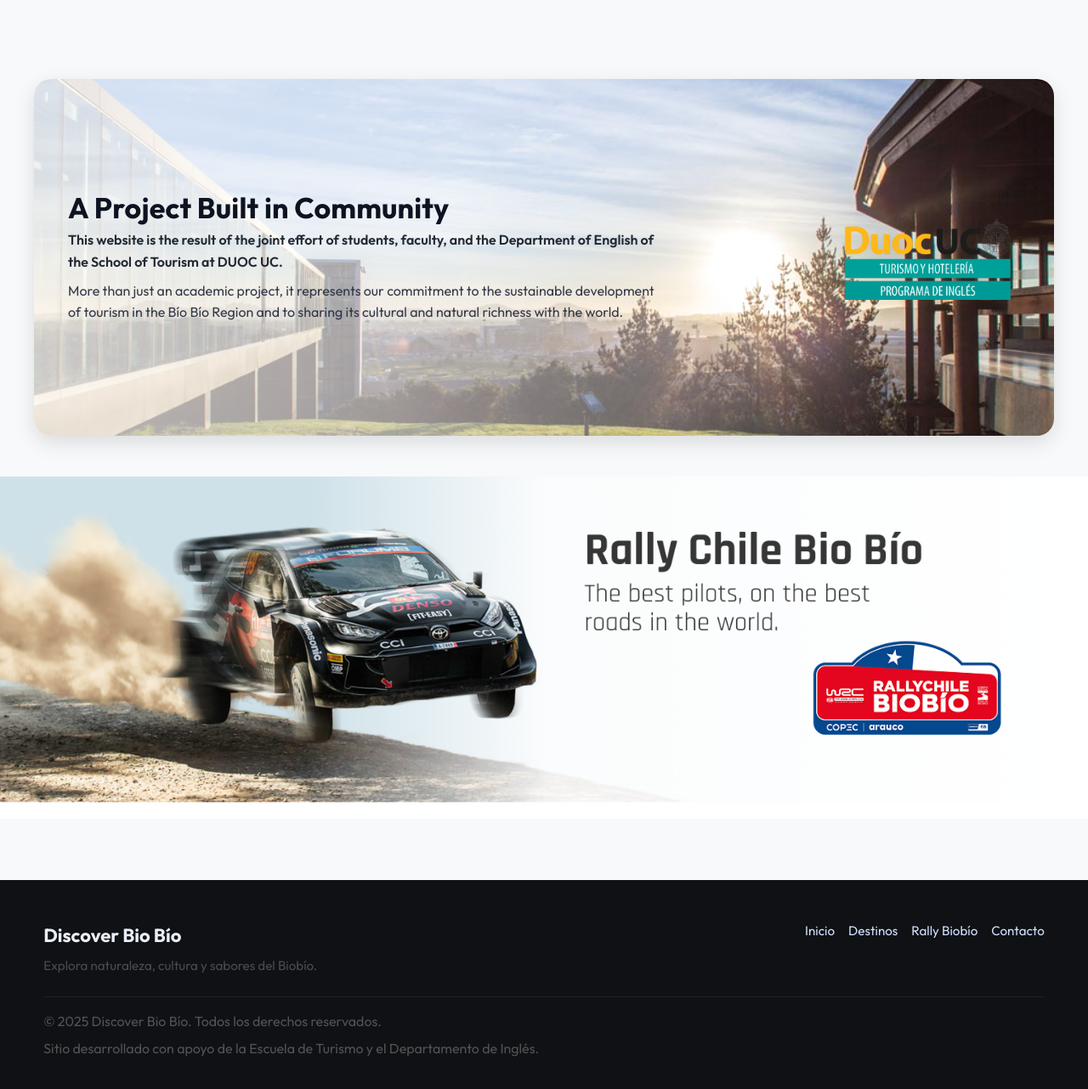
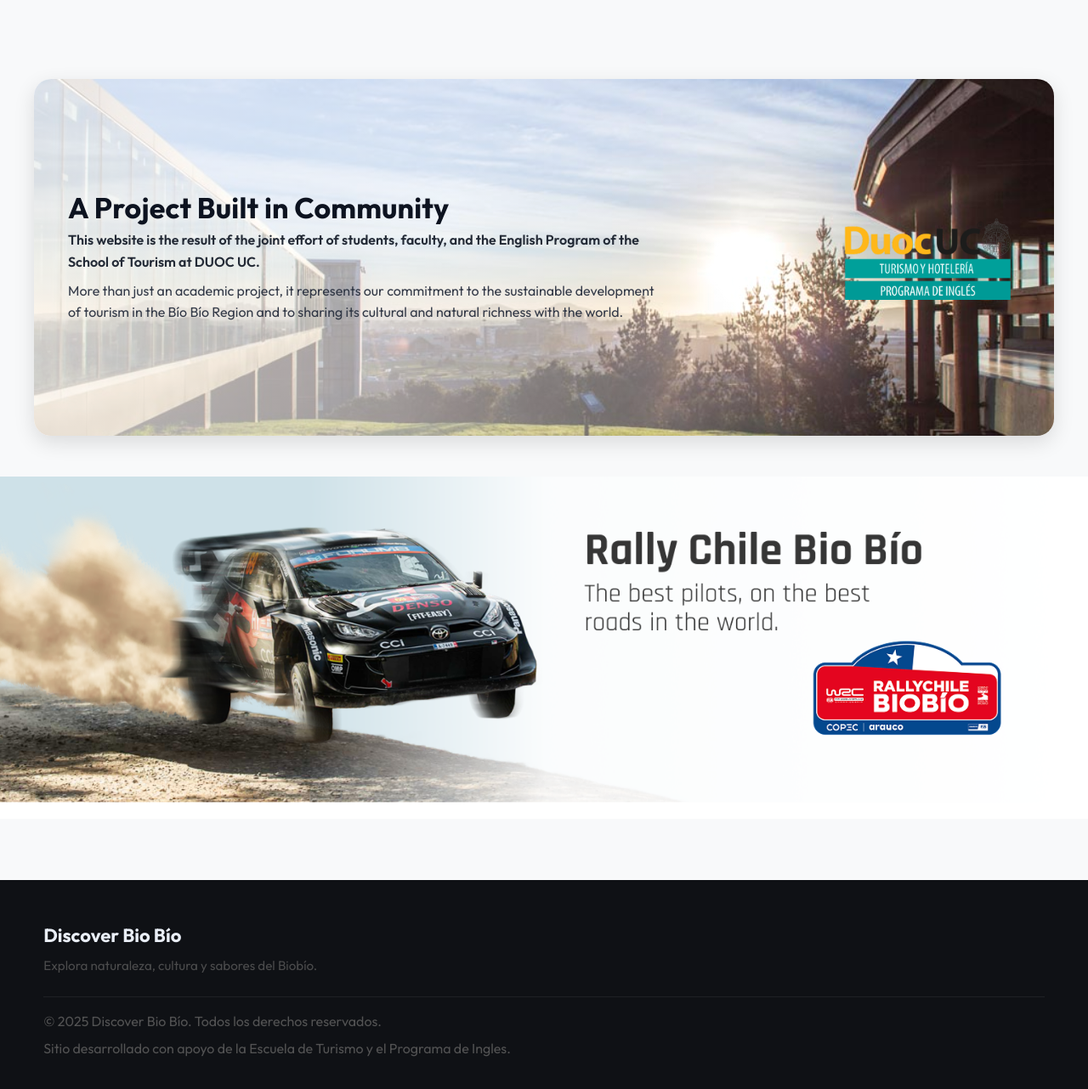
Before and after one commit to chgustavo123-oss/discover-biobio, a plain HTML site: page index.html in a window 1280 px wide. Shown: the part 8165-9447 px from the top of the page at 85% size. Drawn offline with Linux system fonts and the light colour scheme.

Commit message:
Update index.html
Cambie English Program y oculte nav listada de footer

```diff
--- a/index.html
+++ b/index.html
@@ -4,7 +4,7 @@
 <head>
     <meta charset="UTF-8">
     <meta name="viewport" content="width=device-width, initial-scale=1.0">
-    <title>Document</title>
+    <title>Discover Region del Bio Bio</title>
 
     <!--Hoja de estilos-->
     <link rel="stylesheet" href="assets/css/style.css">
@@ -359,8 +359,7 @@
                 <div class="banner-creditos__text">
                     <h2 class="banner-creditos__title">A Project Built in Community</h2>
                     <p class="banner-creditos__subtitle">
-                        This website is the result of the joint effort of students, faculty, and the Department of
-                        English of the School of Tourism at DUOC UC.
+                        This website is the result of the joint effort of students, faculty, and the English Program of the School of Tourism at DUOC UC.
                     </p>
                     <p class="banner-creditos__paragraph">
                         More than just an academic project, it represents our commitment to the sustainable development
@@ -415,18 +414,19 @@
                 <a href="/" class="site-footer__logo">Discover Bio Bío</a>
                 <p class="site-footer__tag">Explora naturaleza, cultura y sabores del Biobío.</p>
             </div>
-
+            <!--
             <nav class="site-footer__nav" aria-label="Footer">
                 <a href="#top">Inicio</a>
                 <a href="#catalogo">Destinos</a>
                 <a href="#banner-rally">Rally Biobío</a>
                 <a href="#contacto">Contacto</a>
             </nav>
+            -->
 
             <div class="site-footer__meta">
                 <p>© <span id="yearNow">2025</span> Discover Bio Bío. Todos los derechos reservados.</p>
                 <p class="site-footer__credits">
-                    Sitio desarrollado con apoyo de la Escuela de Turismo y el Departamento de Inglés.
+                    Sitio desarrollado con apoyo de la Escuela de Turismo y el Programa de Ingles.
                 </p>
             </div>
         </div>
```
